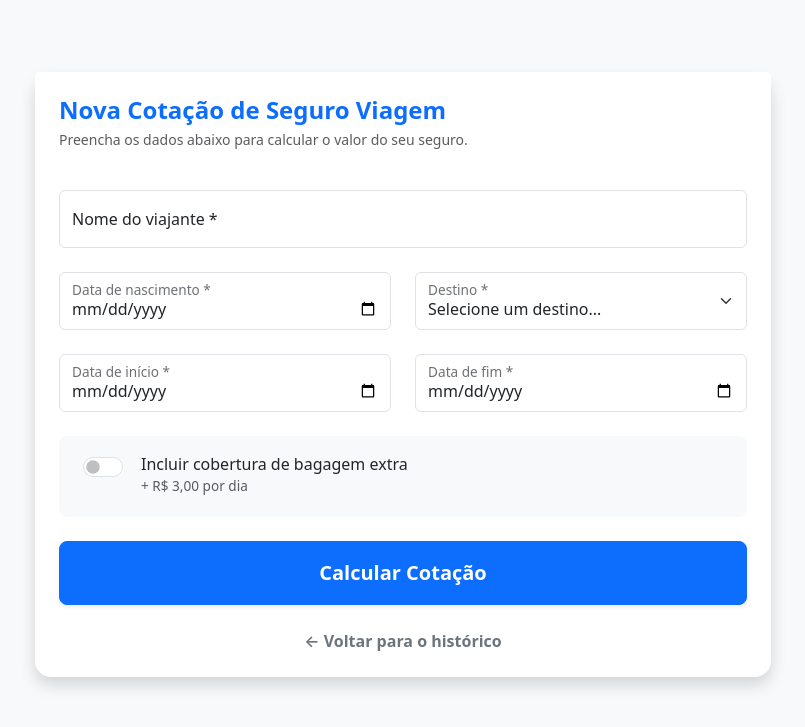
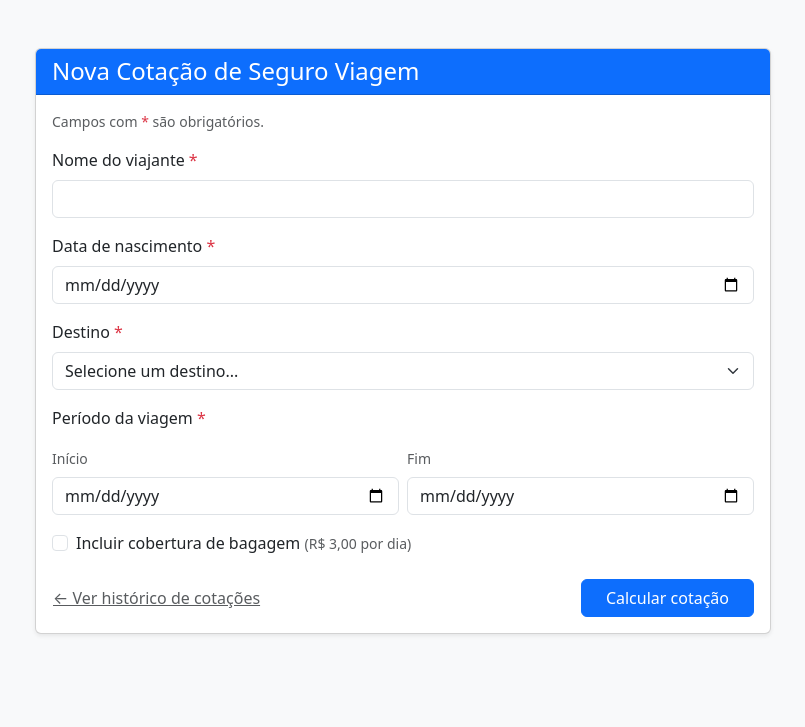
Before and after one commit to marcodoninijr/teste-root-code, a Laravel app: page /cotacoes/nova in a window 1280 px wide. Shown: the top 727 px of the page, without its empty margins (237-1042 px from the left). Run offline with Laravel 12, Linux system fonts and the light colour scheme.

Commit message:
salva mudanca do deepseek no arquivo create blade

```diff
--- a/resources/views/cotacoes/create.blade.php
+++ b/resources/views/cotacoes/create.blade.php
@@ -1,92 +1,164 @@
 @extends('layouts.app')
 
 @section('content')
-<div class="row justify-content-center py-4">
-    <div class="col-lg-8 col-md-10">
-        <div class="card shadow border-0 rounded-4">
-            <div class="card-header bg-white border-bottom-0 pt-4 pb-0 px-4">
-                <h4 class="mb-0 fw-bold text-primary">Nova Cotação de Seguro Viagem</h4>
-                <p class="text-muted small mt-1">Preencha os dados abaixo para calcular o valor do seu seguro.</p>
+<div class="row justify-content-center">
+    <div class="col-lg-8">
+        <div class="card shadow-sm">
+            <div class="card-header bg-primary text-white">
+                <h4 class="mb-0">Nova Cotação de Seguro Viagem</h4>
             </div>
-            <div class="card-body p-4">
-                <form action="{{ route('cotacoes.store') }}" method="POST">
+            <div class="card-body">
+                <p class="text-muted small mb-3">
+                    Campos com <span class="text-danger" aria-hidden="true">*</span> são obrigatórios.
+                </p>
+
+                <form action="{{ route('cotacoes.store') }}" method="POST" id="cotacao-form">
                     @csrf
 
-                    <!-- Nome do Viajante -->
-                    <div class="form-floating mb-4">
-                        <input type="text" name="nome" id="nome" class="form-control @error('nome') is-invalid @enderror" value="{{ old('nome') }}" placeholder="Nome completo">
-                        <label for="nome">Nome do viajante *</label>
+                    {{-- Nome do Viajante --}}
+                    <div class="mb-3">
+                        <label for="nome" class="form-label">
+                            Nome do viajante <span class="text-danger" aria-hidden="true">*</span>
+                        </label>
+                        <input
+                            type="text"
+                            name="nome"
+                            id="nome"
+                            class="form-control @error('nome') is-invalid @enderror"
+                            value="{{ old('nome') }}"
+                            autocomplete="name"
+                            required
+                        >
                         @error('nome') <div class="invalid-feedback">{{ $message }}</div> @enderror
                     </div>
 
-                    <div class="row mb-4">
-                        <!-- Data de Nascimento -->
-                        <div class="col-md-6 mb-4 mb-md-0">
-                            <div class="form-floating">
-                                <input type="date" name="data_nascimento" id="data_nascimento" class="form-control @error('data_nascimento') is-invalid @enderror" value="{{ old('data_nascimento') }}">
-                                <label for="data_nascimento">Data de nascimento *</label>
-                                @error('data_nascimento') <div class="invalid-feedback">{{ $message }}</div> @enderror
-                            </div>
-                        </div>
-
-                        <!-- Destino -->
-                        <div class="col-md-6">
-                            <div class="form-floating">
-                                <select name="destino" id="destino" class="form-select @error('destino') is-invalid @enderror">
-                                    <option value="" disabled {{ old('destino') ? '' : 'selected' }}>Selecione um destino...</option>
-                                    <option value="NACIONAL" {{ old('destino') == 'NACIONAL' ? 'selected' : '' }}>Nacional</option>
-                                    <option value="AMERICAS" {{ old('destino') == 'AMERICAS' ? 'selected' : '' }}>Américas</option>
-                                    <option value="EUROPA" {{ old('destino') == 'EUROPA' ? 'selected' : '' }}>Europa</option>
-                                </select>
-                                <label for="destino">Destino *</label>
-                                @error('destino') <div class="invalid-feedback">{{ $message }}</div> @enderror
-                            </div>
-                        </div>
+                    {{-- Data de Nascimento --}}
+                    <div class="mb-3">
+                        <label for="data_nascimento" class="form-label">
+                            Data de nascimento <span class="text-danger" aria-hidden="true">*</span>
+                        </label>
+                        <input
+                            type="date"
+                            name="data_nascimento"
+                            id="data_nascimento"
+                            class="form-control @error('data_nascimento') is-invalid @enderror"
+                            value="{{ old('data_nascimento') }}"
+                            max="{{ now()->toDateString() }}"
+                            autocomplete="bday"
+                            required
+                        >
+                        @error('data_nascimento') <div class="invalid-feedback">{{ $message }}</div> @enderror
                     </div>
 
-                    <!-- Período da Viagem -->
-                    <div class="row mb-4">
-                        <div class="col-md-6 mb-4 mb-md-0">
-                            <div class="form-floating">
-                                <input type="date" name="data_inicio" id="data_inicio" class="form-control @error('data_inicio') is-invalid @enderror" value="{{ old('data_inicio') }}">
-                                <label for="data_inicio">Data de início *</label>
+                    {{-- Destino --}}
+                    <div class="mb-3">
+                        <label for="destino" class="form-label">
+                            Destino <span class="text-danger" aria-hidden="true">*</span>
+                        </label>
+                        <select
+                            name="destino"
+                            id="destino"
+                            class="form-select @error('destino') is-invalid @enderror"
+                            required
+                        >
+                            <option value="" disabled {{ old('destino') ? '' : 'selected' }}>Selecione um destino...</option>
+                            <option value="NACIONAL" @selected(old('destino') === 'NACIONAL')>Nacional (Brasil)</option>
+                            <option value="AMERICAS" @selected(old('destino') === 'AMERICAS')>Américas</option>
+                            <option value="EUROPA"   @selected(old('destino') === 'EUROPA')>Europa</option>
+                        </select>
+                        @error('destino') <div class="invalid-feedback">{{ $message }}</div> @enderror
+                    </div>
+
+                    {{-- Período da Viagem --}}
+                    <fieldset class="mb-3">
+                        <legend class="form-label fs-6 mb-2">
+                            Período da viagem <span class="text-danger" aria-hidden="true">*</span>
+                        </legend>
+                        <div class="row g-2">
+                            <div class="col-md-6">
+                                <label for="data_inicio" class="form-label small text-muted">Início</label>
+                                <input
+                                    type="date"
+                                    name="data_inicio"
+                                    id="data_inicio"
+                                    class="form-control @error('data_inicio') is-invalid @enderror"
+                                    value="{{ old('data_inicio') }}"
+                                    min="{{ now()->toDateString() }}"
+                                    required
+                                >
                                 @error('data_inicio') <div class="invalid-feedback">{{ $message }}</div> @enderror
                             </div>
-                        </div>
-                        <div class="col-md-6">
-                            <div class="form-floating">
-                                <input type="date" name="data_fim" id="data_fim" class="form-control @error('data_fim') is-invalid @enderror" value="{{ old('data_fim') }}">
-                                <label for="data_fim">Data de fim *</label>
+                            <div class="col-md-6">
+                                <label for="data_fim" class="form-label small text-muted">Fim</label>
+                                <input
+                                    type="date"
+                                    name="data_fim"
+                                    id="data_fim"
+                                    class="form-control @error('data_fim') is-invalid @enderror"
+                                    value="{{ old('data_fim') }}"
+                                    required
+                                >
                                 @error('data_fim') <div class="invalid-feedback">{{ $message }}</div> @enderror
                             </div>
                         </div>
+                    </fieldset>
+
+                    {{-- Cobertura de Bagagem --}}
+                    <div class="form-check mb-4">
+                        <input
+                            type="checkbox"
+                            name="bagagem"
+                            id="bagagem"
+                            class="form-check-input"
+                            value="1"
+                            {{ old('bagagem') ? 'checked' : '' }}
+                        >
+                        <label class="form-check-label" for="bagagem">
+                            Incluir cobertura de bagagem
+                            <span class="text-muted small">(R$ 3,00 por dia)</span>
+                        </label>
                     </div>
 
-                    <!-- Cobertura de Bagagem -->
-                    <div class="card bg-light border-0 rounded-3 mb-4">
-                        <div class="card-body py-3 px-4">
-                            <div class="form-check form-switch fs-5">
-                                <input class="form-check-input" type="checkbox" role="switch" name="bagagem" id="bagagem" value="1" {{ old('bagagem') ? 'checked' : '' }}>
-                                <label class="form-check-label ms-2 fs-6 text-dark" for="bagagem">
-                                    Incluir cobertura de bagagem extra
-                                    <span class="d-block text-muted small" style="font-size: 0.85rem;">+ R$ 3,00 por dia</span>
-                                </label>
-                            </div>
-                        </div>
+                    <div class="d-flex flex-sm-row flex-column-reverse justify-content-between align-items-sm-center gap-2">
+                        <a href="{{ route('cotacoes.index') }}" class="btn btn-link text-muted px-0">
+                            ← Ver histórico de cotações
+                        </a>
+                        <button type="submit" class="btn btn-primary px-4" id="submit-btn">
+                            Calcular cotação
+                        </button>
                     </div>
-
-                    <button type="submit" class="btn btn-primary btn-lg w-100 py-3 fw-bold rounded-3 shadow-sm">
-                        Calcular Cotação
-                    </button>
                 </form>
-
-                <div class="mt-4 text-center">
-                    <a href="{{ route('cotacoes.index') }}" class="text-decoration-none text-secondary fw-semibold">
-                        &larr; Voltar para o histórico
-                    </a>
-                </div>
             </div>
         </div>
     </div>
 </div>
 @endsection
+
+@push('scripts')
+<script>
+(function () {
+    const inicio = document.getElementById('data_inicio');
+    const fim    = document.getElementById('data_fim');
+    const form   = document.getElementById('cotacao-form');
+    const btn    = document.getElementById('submit-btn');
+
+    // data_fim nunca antes de data_inicio
+    function syncMin() {
+        if (inicio.value) {
+            fim.min = inicio.value;
+            if (fim.value && fim.value < inicio.value) fim.value = inicio.value;
+        } else {
+            fim.removeAttribute('min');
+        }
+    }
+    inicio.addEventListener('change', syncMin);
+    syncMin();
+
+    // loading state para evitar duplo submit
+    form.addEventListener('submit', function () {
+        btn.disabled = true;
+        btn.innerHTML = '<span class="spinner-border spinner-border-sm me-2" role="status" aria-hidden="true"></span>Calculando...';
+    });
+})();
+</script>
+@endpush
```
